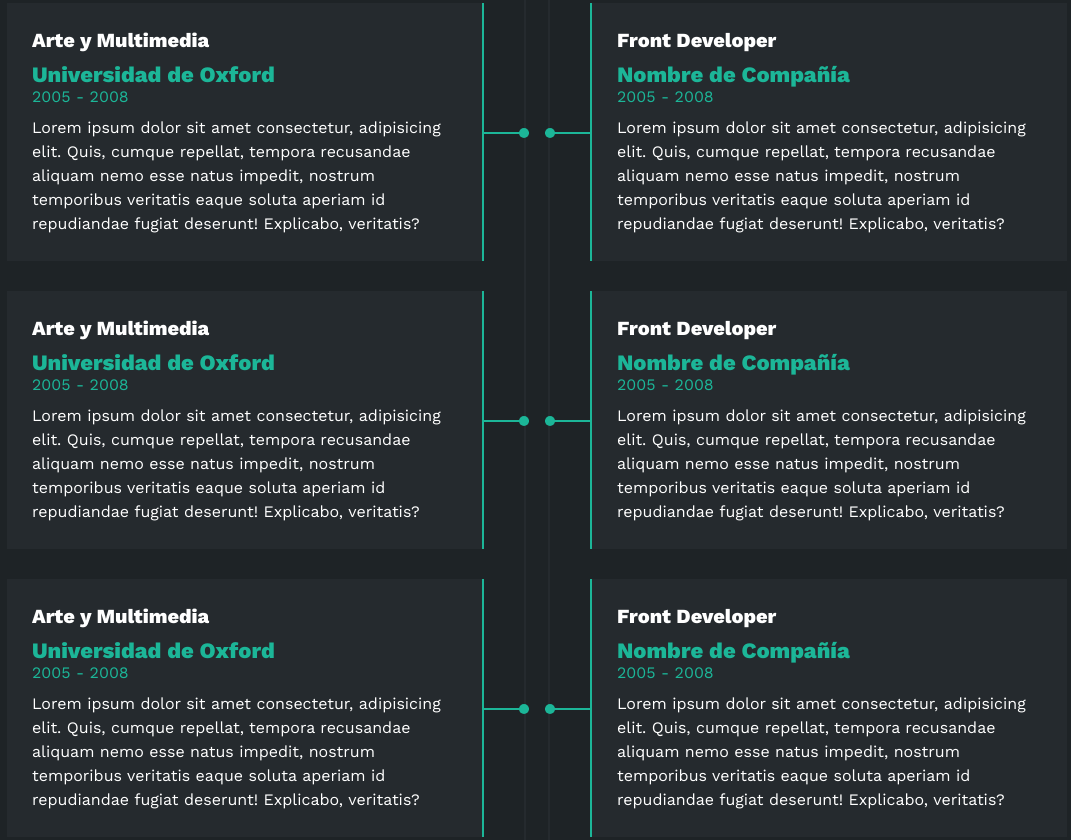
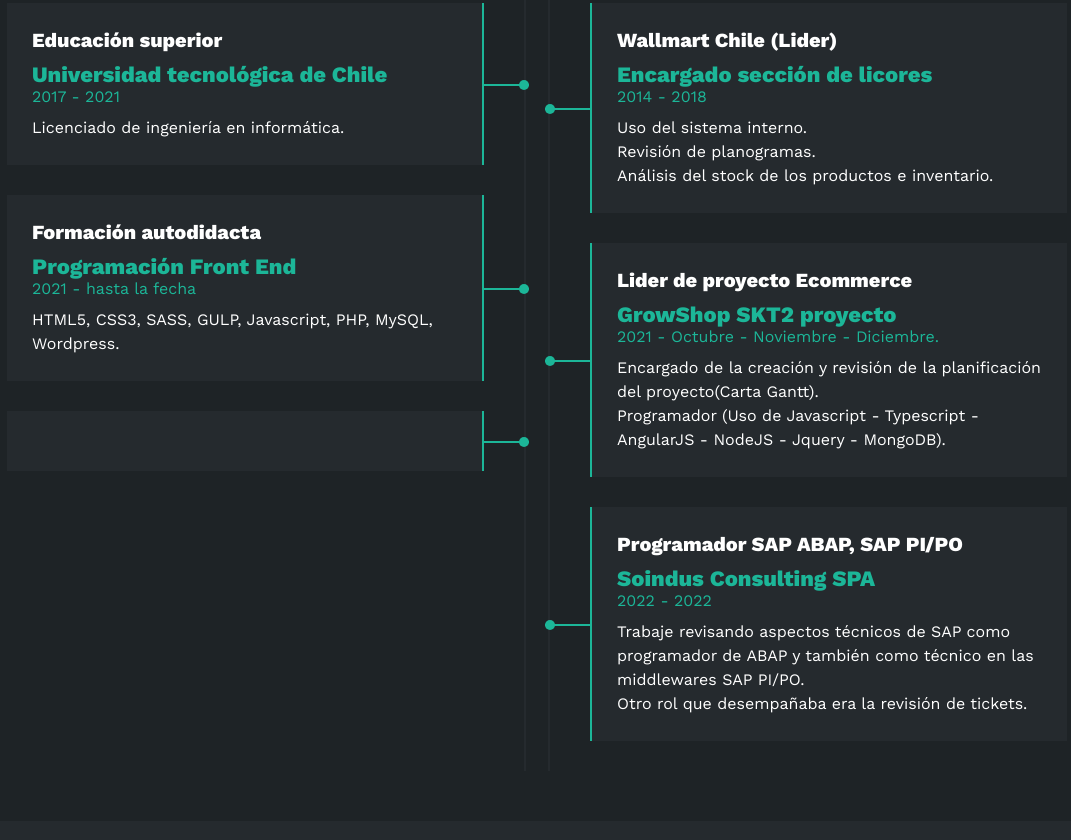
Before and after one commit to ItalicDev/portfoliov1.0, a plain HTML site: page index.html in a window 1280 px wide. Shown: the part 2335-3175 px from the top of the page, without its empty margins (103-1174 px from the left). Drawn offline with nearby package versions, Linux system fonts and the light colour scheme.

Commit message:
Proyecto finalizado

```diff
--- a/index.html
+++ b/index.html
@@ -230,28 +230,28 @@
                 <div class="col izquierda">
                     <h3>Educación</h3>
                     <div class="item izq">
-                        <h4>Arte y Multimedia</h4>
-                        <span class="casa">Universidad de Oxford</span>
-                        <span class="fecha">2005 - 2008</span>
-                        <p>Lorem ipsum dolor sit amet consectetur, adipisicing elit. Quis, cumque repellat, tempora recusandae aliquam nemo esse natus impedit, nostrum temporibus veritatis eaque soluta aperiam id repudiandae fugiat deserunt! Explicabo, veritatis?</p>
+                        <h4>Educación superior</h4>
+                        <span class="casa">Universidad tecnológica de Chile</span>
+                        <span class="fecha">2017 - 2021</span>
+                        <p>Licenciado de ingeniería en informática.</p>
                         <div class="conectori">
                             <div class="circuloi"></div>
                         </div>
                     </div>
                     <div class="item izq">
-                        <h4>Arte y Multimedia</h4>
-                        <span class="casa">Universidad de Oxford</span>
-                        <span class="fecha">2005 - 2008</span>
-                        <p>Lorem ipsum dolor sit amet consectetur, adipisicing elit. Quis, cumque repellat, tempora recusandae aliquam nemo esse natus impedit, nostrum temporibus veritatis eaque soluta aperiam id repudiandae fugiat deserunt! Explicabo, veritatis?</p>
+                        <h4>Formación autodidacta</h4>
+                        <span class="casa">Programación Front End</span>
+                        <span class="fecha">2021 - hasta la fecha</span>
+                        <p>HTML5, CSS3, SASS, GULP, Javascript, PHP, MySQL, Wordpress.</p>
                         <div class="conectori">
                             <div class="circuloi"></div>
                         </div>
                     </div>
                     <div class="item izq">
-                        <h4>Arte y Multimedia</h4>
-                        <span class="casa">Universidad de Oxford</span>
-                        <span class="fecha">2005 - 2008</span>
-                        <p>Lorem ipsum dolor sit amet consectetur, adipisicing elit. Quis, cumque repellat, tempora recusandae aliquam nemo esse natus impedit, nostrum temporibus veritatis eaque soluta aperiam id repudiandae fugiat deserunt! Explicabo, veritatis?</p>
+                        <h4></h4>
+                        <span class="casa"></span>
+                        <span class="fecha"></span>
+                        <p></p>
                         <div class="conectori">
                             <div class="circuloi"></div>
                         </div>
@@ -261,28 +261,36 @@
                 <div class="col derecha">
                     <h3>Experiencia de trabajo</h3>
                     <div class="item der">
-                        <h4>Front Developer</h4>
-                        <span class="casa">Nombre de Compañía</span>
-                        <span class="fecha">2005 - 2008</span>
-                        <p>Lorem ipsum dolor sit amet consectetur, adipisicing elit. Quis, cumque repellat, tempora recusandae aliquam nemo esse natus impedit, nostrum temporibus veritatis eaque soluta aperiam id repudiandae fugiat deserunt! Explicabo, veritatis?</p>
+                        <h4>Wallmart Chile (Lider)</h4>
+                        <span class="casa">Encargado sección de licores</span>
+                        <span class="fecha">2014 - 2018</span>
+                        <p>Uso del sistema interno.</p>
+                        <p>Revisión de planogramas.</p>
+                        <p>Análisis del stock de los productos e inventario.</p>
+
+
                         <div class="conectord">
                             <div class="circulod"></div>
                         </div>
                     </div>
                     <div class="item der">
-                        <h4>Front Developer</h4>
-                        <span class="casa">Nombre de Compañía</span>
-                        <span class="fecha">2005 - 2008</span>
-                        <p>Lorem ipsum dolor sit amet consectetur, adipisicing elit. Quis, cumque repellat, tempora recusandae aliquam nemo esse natus impedit, nostrum temporibus veritatis eaque soluta aperiam id repudiandae fugiat deserunt! Explicabo, veritatis?</p>
+                        <h4>Lider de proyecto Ecommerce</h4>
+                        <span class="casa">GrowShop SKT2 proyecto</span>
+                        <span class="fecha">2021 - Octubre - Noviembre - Diciembre.</span>
+                        <p>Encargado de la creación y revisión de la planificación del proyecto(Carta Gantt).</p>
+                        <p>Programador (Uso de Javascript - Typescript - AngularJS - NodeJS - Jquery - MongoDB).</p>
+
                         <div class="conectord">
                             <div class="circulod"></div>
                         </div>
                     </div>
                     <div class="item der">
-                        <h4>Front Developer</h4>
-                        <span class="casa">Nombre de Compañía</span>
-                        <span class="fecha">2005 - 2008</span>
-                        <p>Lorem ipsum dolor sit amet consectetur, adipisicing elit. Quis, cumque repellat, tempora recusandae aliquam nemo esse natus impedit, nostrum temporibus veritatis eaque soluta aperiam id repudiandae fugiat deserunt! Explicabo, veritatis?</p>
+                        <h4>Programador SAP ABAP, SAP PI/PO</h4>
+                        <span class="casa">Soindus Consulting SPA</span>
+                        <span class="fecha">2022 - 2022</span>
+                        <p>Trabaje revisando aspectos técnicos de SAP como programador de ABAP y también como técnico en las middlewares SAP PI/PO.</p>
+                        <p>Otro rol que desempañaba era la revisión de tickets.</p>
+
                         <div class="conectord">
                             <div class="circulod"></div>
                         </div>
@@ -298,42 +306,42 @@
             <h2>PORTFOLIO</h2>
             <div class="galeria">
                 <div class="proyecto">
-                    <img src="img/p1.jpg" alt="">
+                    <img src="img/po1.png" alt="">
+                    <div class="overlay">
+                        <h3>Diseño Creativo</h3>
+                        <p>SASS y Gulp</p>
+                    </div>
+                </div>
+                <div class="proyecto">
+                    <img src="img/pop.webp" alt="">
                     <div class="overlay">
                         <h3>Diseño Creativo</h3>
                         <p>Fotografía</p>
                     </div>
                 </div>
                 <div class="proyecto">
-                    <img src="img/p2.jpg" alt="">
+                    <img src="img/pop.webp" alt="">
                     <div class="overlay">
                         <h3>Diseño Creativo</h3>
                         <p>Fotografía</p>
                     </div>
                 </div>
                 <div class="proyecto">
-                    <img src="img/p3.jpg" alt="">
+                    <img src="img/pop.webp" alt="">
                     <div class="overlay">
                         <h3>Diseño Creativo</h3>
                         <p>Fotografía</p>
                     </div>
                 </div>
                 <div class="proyecto">
-                    <img src="img/p4.jpg" alt="">
+                    <img src="img/pop.webp" alt="">
                     <div class="overlay">
                         <h3>Diseño Creativo</h3>
                         <p>Fotografía</p>
                     </div>
                 </div>
                 <div class="proyecto">
-                    <img src="img/p5.jpg" alt="">
-                    <div class="overlay">
-                        <h3>Diseño Creativo</h3>
-                        <p>Fotografía</p>
-                    </div>
-                </div>
-                <div class="proyecto">
-                    <img src="img/p6.jpg" alt="">
+                    <img src="img/pop.webp" alt="">
                     <div class="overlay">
                         <h3>Diseño Creativo</h3>
                         <p>Fotografía</p>
@@ -344,11 +352,11 @@
     </section>
 
     <!-- SECCION CONTACTO -->
-    <section id="contacto" class="contacto">
+    <!-- <section id="contacto" class="contacto">
         <div class="contenido-seccion">
             <h2>CONTACTO</h2>
             <div class="fila">
-                <!-- Formulario -->
+
                 <div class="col">
                     <input type="text" placeholder="Tú Nombre">
                     <input type="text" placeholder="Número telefónico">
@@ -360,7 +368,7 @@
                         <span class="overlay"></span>
                     </button>
                 </div>
-                <!-- Mapa -->
+
                 <div class="col">
                     <img src="img/ubicacion.png" alt="">
                     <div class="info">
@@ -382,7 +390,7 @@
                 </div>
             </div>
         </div>
-    </section>
+    </section> -->
 
     <!-- footer -->
     <footer>
```
Also changed, not shown: img/contact_bg.png (deleted), img/p1.jpg (deleted), img/p2.jpg (deleted), img/p3.jpg (deleted), img/p4.jpg (deleted), img/p5.jpg (deleted), img/p6.jpg (deleted), img/pop.webp (added), img/ubicacion.png (deleted), 3 other files.
